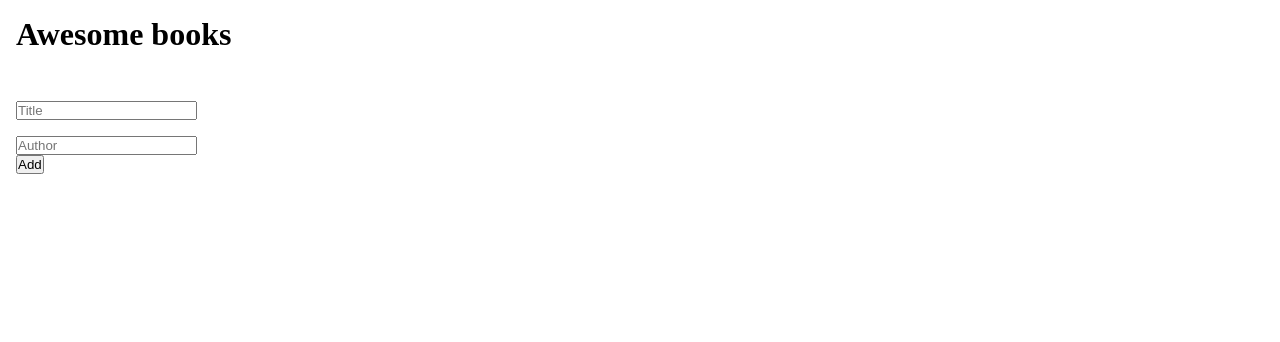
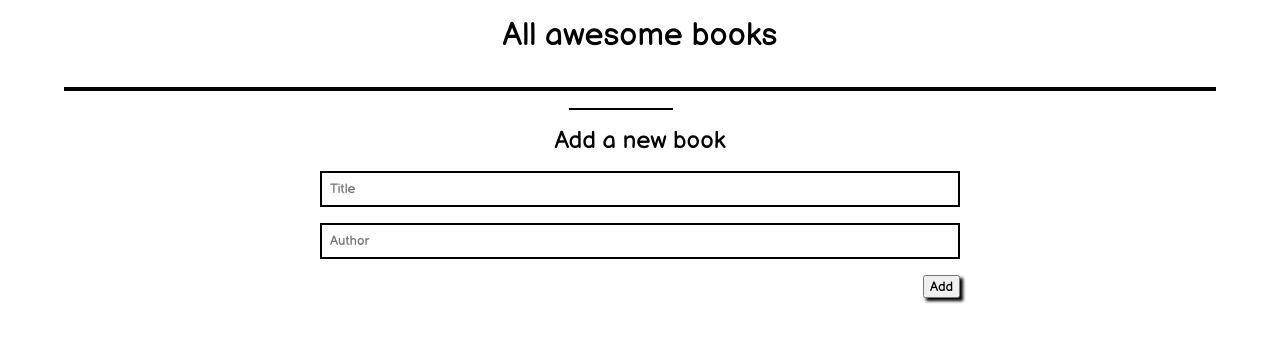
Before and after one commit to AdnanOlarmmi/Awesome-Books, a website: page index.html in a window 1280 px wide. Drawn offline with Linux system fonts and the light colour scheme.

Commit message:
Make an object awesomebook from the class Library in JS

```diff
--- a/app.js
+++ b/app.js
@@ -12,17 +12,23 @@ localStorage.setItem('bookList', JSON.stringify(bookList));
 const renderBooks = () => {
   let markup = '';
   JSON.parse(localStorage.getItem('bookList')).forEach((elem, index) => {
-    markup += `<div class="library-book" index=${index}>
-      <p class="library-book__title">${elem.title}</p>
+    markup += `<div class="library-book" style="background-color: ${index % 2 && 'rgb(225, 223, 223)'}">
+      <p class="library-book__title">"${elem.title}"</p> <span> by </span>
       <p class="library-book__author">${elem.author}</p>
 
-      <a href="index.html"><button type="button" class="library-btn__rmv" id=${index}>Remove</button></a>
+      <a href="index.html"><button type="button" class="library-btn__rmv border-black" id=${index}>Remove</button></a>
   </div>`;
   });
   libraryBooksEl.innerHTML = markup;
 };
 
-const addBook = () => {
+class library {
+  constructor(title, author) {
+    this.title = title,
+    this.author = author;
+  }
+
+  addBook() {
     localStorage.setItem('bookList', JSON.stringify(bookList));
     addElBtn.addEventListener('click', () => {
       const title = titleEl.value;
@@ -40,9 +46,9 @@ const addBook = () => {
         errMsgEl.innerHTML = 'Input something';
       }
     });
-};
+  }
 
-const removeBook = () => {
+  removeBook () {
     for (let i = 0; i < removeElBtn.length; i += 1) {
       removeElBtn[i].addEventListener('click', (e) => {
         bookList.splice(e.target.id, 1);
@@ -52,6 +58,11 @@ const removeBook = () => {
     }
   };
 
+}
+
+const awsomeBooks = new library();
+
+
 renderBooks();
-addBook();
-removeBook();
+awsomeBooks.addBook();
+awsomeBooks.removeBook();
--- a/index.html
+++ b/index.html
@@ -10,13 +10,14 @@
 	</head>
 	<body>
 		<main>
-			<h1 class="library-heading">Awesome books</h1>
-			<section class="library-books">
+			<h1 class="library-heading">All awesome books</h1>
+			<section class="library-books border-black">
 			</section>
 			<form action="">
-				<input type="text" id="title" placeholder="Title" required />
+                <h2>A<span>dd a new </span>book</h2>
+				<input type="text" id="title" placeholder="Title" class="border-black" required />
 				<br />
-				<input type="text" id="author" placeholder="Author" required />
+				<input type="text" id="author" placeholder="Author" class="border-black" required />
                 <br>
 				<a href="index.html"><button src="#" type="button" class="library-btn__add">Add</button></a>
                 <p class="errMsg"></p>
--- a/styles.css
+++ b/styles.css
@@ -1,3 +1,8 @@
+@font-face {
+  font-family: balsamiq;
+  src: url(fonts/BalsamiqSans-Regular.ttf);
+  font-weight: bold;
+}
 
 *,
 *::before,
@@ -5,6 +10,7 @@
   box-sizing: border-box;
   padding: 0;
   margin: 0;
+  font-family: balsamiq, sans-serif;
 }
 
 html {
@@ -17,24 +23,66 @@ html {
   flex-direction: column;
 }
 
-main {
-  margin-left: 1rem;
+.library-heading {
+  margin: 1rem 0 2rem 0;
+  text-align: center;
 }
 
-.library-heading {
-  margin: 1rem 0 2rem 0;
+.library-books {
+  width: 90vw;
+  margin: 0 auto;
 }
 
 .library-book {
-  border-bottom: 1px solid black;
-  padding-bottom: 0.5rem;
+  display: flex;
+  gap: 0.5rem;
+  align-items: center;
+  padding: 0.3rem;
+  padding-right: 1rem;
 }
 
-form > *,
-.library-book__title {
+form a {
+  float: right;
+}
+
+.library-book a {
+  margin-left: auto;
+}
+
+.library-book .library-btn__rmv,
+form button {
+  padding: 0.1rem 0.3rem;
+  box-shadow: 3px 3px 3px black;
+}
+
+form {
+  width: 50vw;
+  margin: 0 auto;
+  margin-top: 2.2rem;
+}
+
+form > * {
   margin-top: 1rem;
+}
+
+form input {
+  width: 100%;
+  padding: 0.5rem;
+}
+
+form h2 {
+  text-align: center;
+}
+
+form h2 span {
+  border-top: 2px solid black;
+  padding-top: 1rem;
 }
 
 .errMsg {
   color: red;
 }
+
+.border-black {
+  border: 2.5px solid black;
+}
```
Also changed, not shown: fonts/BalsamiqSans-Regular.ttf (added). Lines whose indentation alone changed are shown as unchanged.
